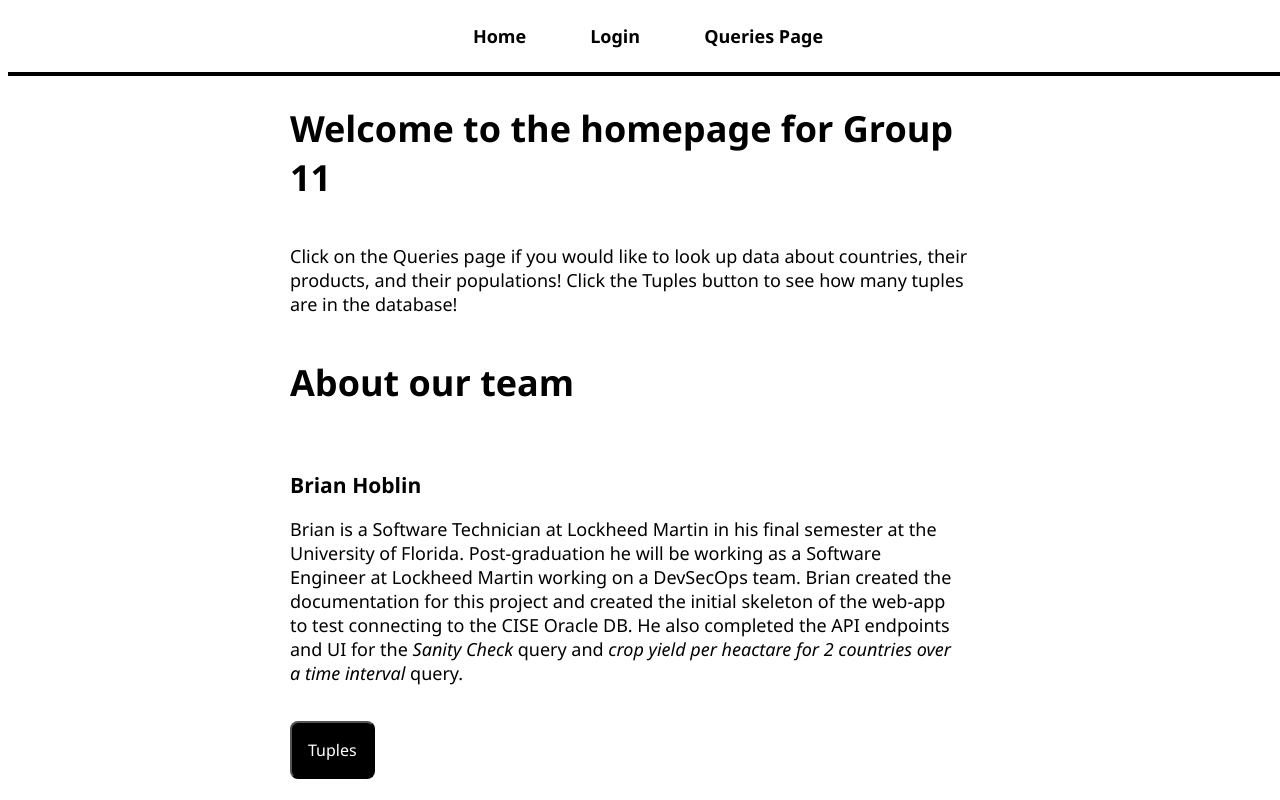
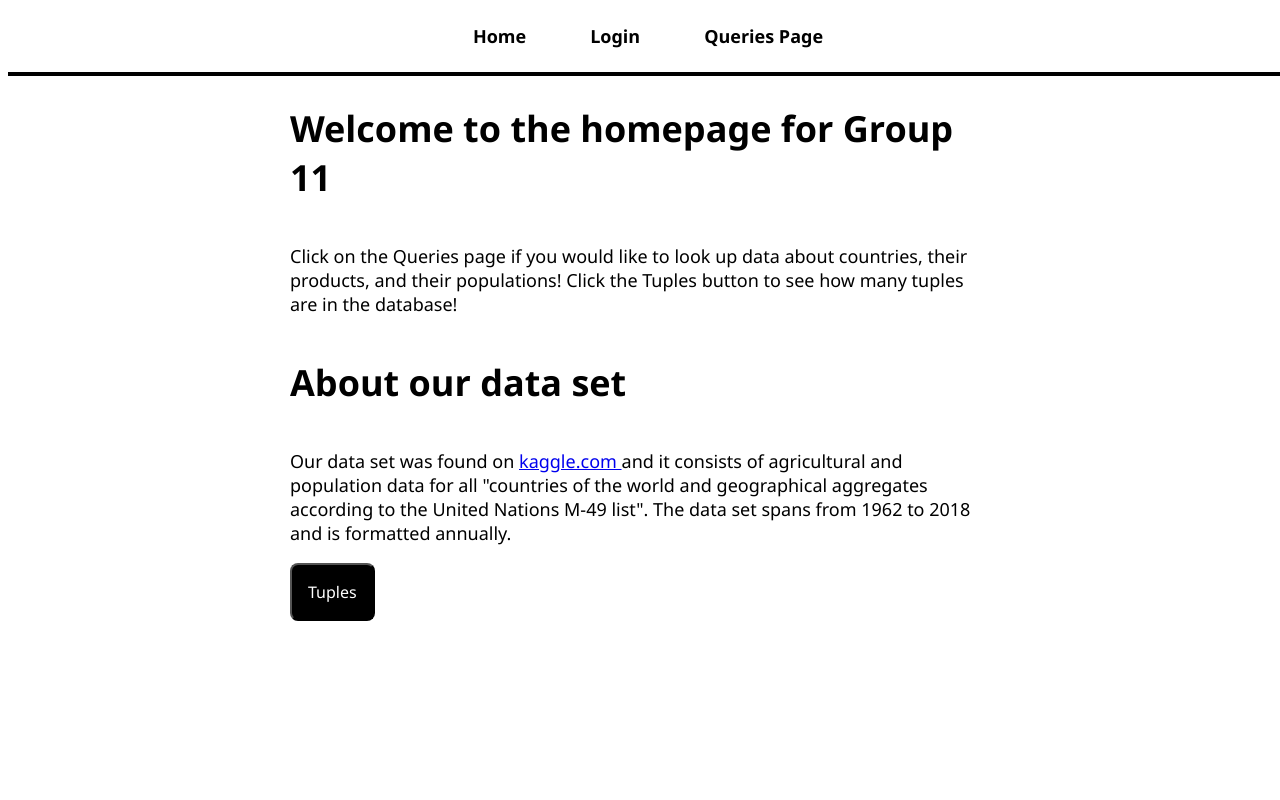
Before and after one commit to GoonerBrian/CIS4301-Group-11, a React (Create React App) app in the folder frontend/: page / in a window 1280 px wide. Built offline with nearby package versions, Linux system fonts and the light colour scheme; no server answers.

Commit message:
Added data set info

```diff
--- a/frontend/src/pages/HomePage.js
+++ b/frontend/src/pages/HomePage.js
@@ -23,17 +23,13 @@ const HomePage = () => {
         <p>Click on the Queries page if you would like to look up data about countries, their products, and their populations!
             Click the Tuples button to see how many tuples are in the database!
         </p>
-        <h1>About our team</h1>
+        <h1>About our data set</h1>
         <p>
-            <h3>Brian Hoblin</h3>
-            <p>
-                Brian is a Software Technician at Lockheed Martin in his final semester at the University of Florida. Post-graduation he
-                will be working as a Software Engineer at Lockheed Martin working on a DevSecOps team. Brian created the documentation
-                for this project and created the initial skeleton of the web-app to test connecting to the CISE Oracle DB. He also
-                completed the API endpoints and UI for the <i>Sanity Check</i> query and <i>crop yield per heactare for 2 countries over
-                a time interval</i> query.
-            </p>
+            Our data set was found on <a href='https://www.kaggle.com/datasets/raghavramasamy/crop-statistics-fao-all-countries'>kaggle.com </a>
+            and it consists of agricultural and population data for all "countries of the world and geographical aggregates according to the
+            United Nations M-49 list". The data set spans from 1962 to 2018 and is formatted annually.
         </p>
+        <br></br>
         <button onClick={() => {
             displayTups();
         }}
```
